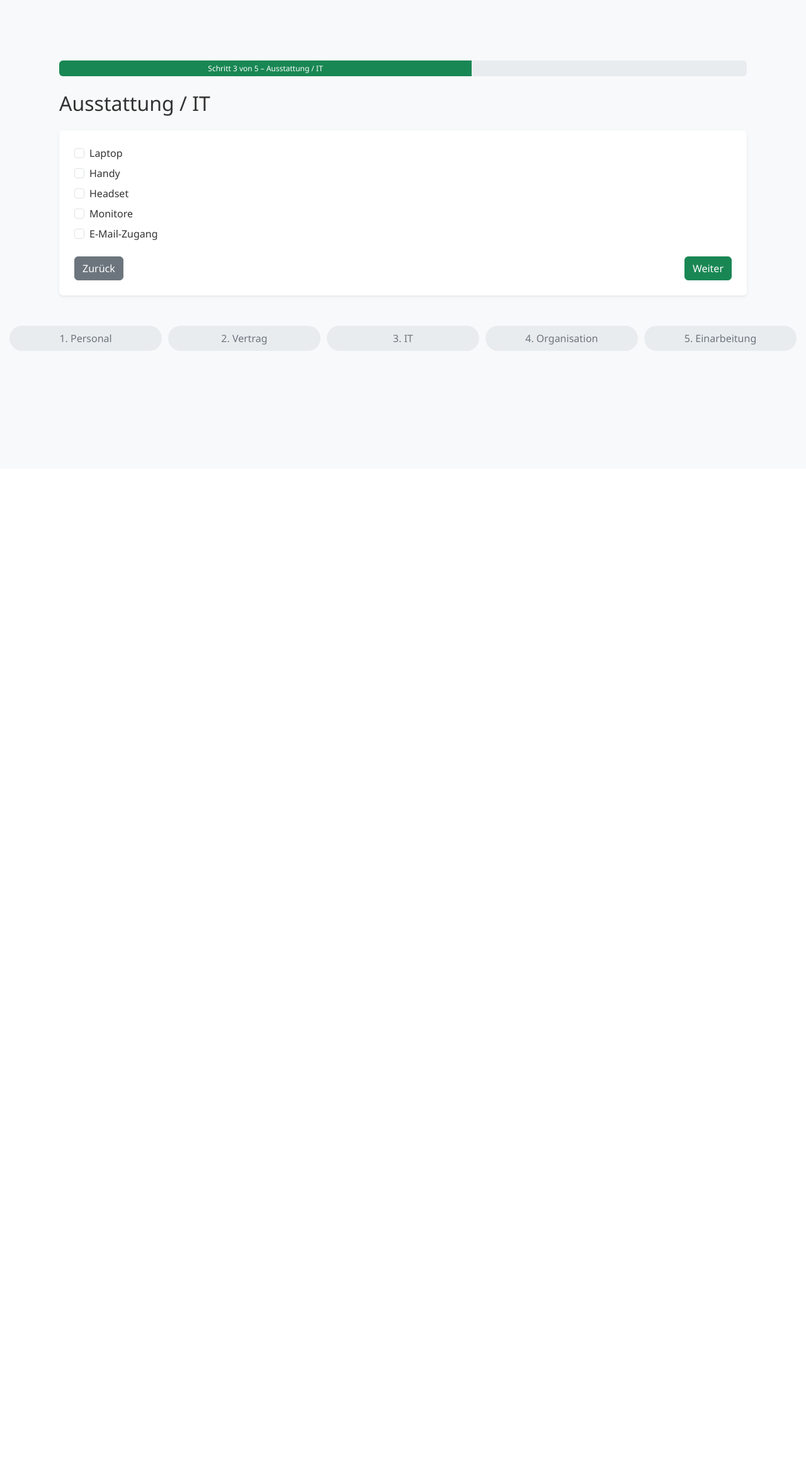
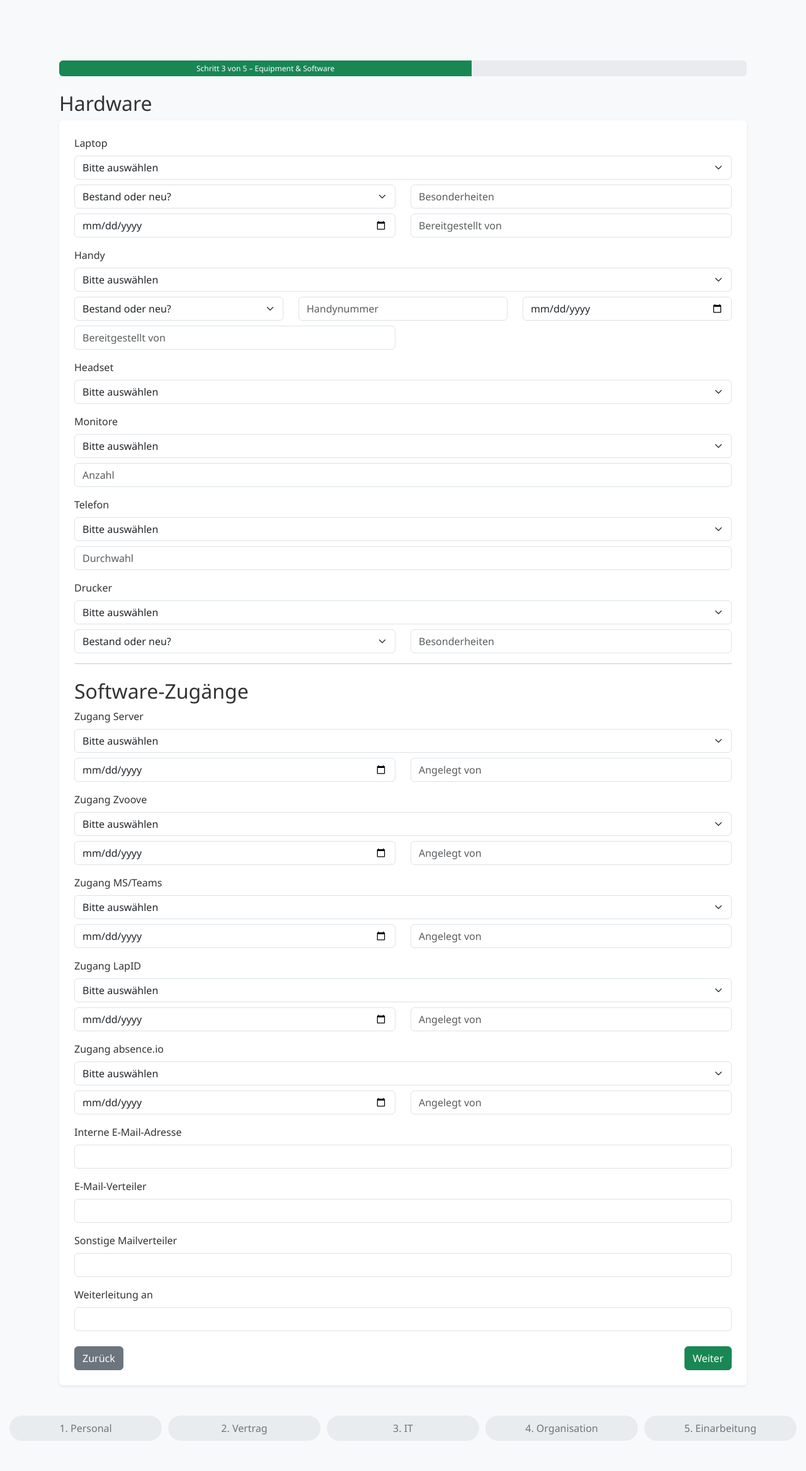
Before and after one commit to nico703/pensum-onboarding, a Flask app: template templates/equipment.html in a window 1280 px wide. Shown: the part 56-2391 px from the top of the page at 63% size. Before the commit the page ends 613 px from the top, so only its background shows below. Run offline with Flask 3, Linux system fonts and the light colour scheme; the template is opened without the code that fills it, so the values that code supplies are empty.

Commit message:
New equipment.html

```diff
--- a/templates/equipment.html
+++ b/templates/equipment.html
@@ -1,41 +1,174 @@
 {% extends "base.html" %}
 
-{% block title %}Ausstattung / IT{% endblock %}
+{% block title %}Equipment & Zugänge{% endblock %}
 
 {% block content %}
 <div class="container mt-5">
-    <!-- Fortschrittsleiste -->
     <div class="progress mb-4" style="height: 25px;">
         <div class="progress-bar bg-success" role="progressbar" style="width: 60%;" aria-valuenow="60" aria-valuemin="0" aria-valuemax="100">
-            Schritt 3 von 5 – Ausstattung / IT
+            Schritt 3 von 5 – Equipment & Software
         </div>
     </div>
 
-    <h2>Ausstattung / IT</h2>
-    <form method="POST" action="{{ url_for('equipment') }}" class="mt-4 bg-white p-4 rounded shadow-sm">
-        <div class="form-check mb-2">
-            <input class="form-check-input" type="checkbox" id="laptop" name="laptop">
-            <label class="form-check-label" for="laptop">Laptop</label>
-        </div>
-        <div class="form-check mb-2">
-            <input class="form-check-input" type="checkbox" id="handy" name="handy">
-            <label class="form-check-label" for="handy">Handy</label>
-        </div>
-        <div class="form-check mb-2">
-            <input class="form-check-input" type="checkbox" id="headset" name="headset">
-            <label class="form-check-label" for="headset">Headset</label>
-        </div>
-        <div class="form-check mb-2">
-            <input class="form-check-input" type="checkbox" id="monitors" name="monitors">
-            <label class="form-check-label" for="monitors">Monitore</label>
-        </div>
-        <div class="form-check mb-4">
-            <input class="form-check-input" type="checkbox" id="access_email" name="access_email">
-            <label class="form-check-label" for="access_email">E-Mail-Zugang</label>
+    <h2>Hardware</h2>
+    <form method="POST" action="{{ url_for('equipment', id=employee.id) }}" class="bg-white p-4 rounded shadow-sm">
+
+        <!-- Laptop -->
+        <div class="mb-3">
+            <label class="form-label">Laptop</label>
+            <select name="laptop" class="form-select">
+                <option value="">Bitte auswählen</option>
+                <option>Ja</option>
+                <option>Nein</option>
+            </select>
+            <div class="mt-2 row">
+                <div class="col-md-6">
+                    <select name="laptop_status" class="form-select">
+                        <option value="">Bestand oder neu?</option>
+                        <option>Bestand</option>
+                        <option>Neu</option>
+                    </select>
+                </div>
+                <div class="col-md-6">
+                    <input type="text" name="laptop_note" class="form-control" placeholder="Besonderheiten">
+                </div>
+                <div class="col-md-6 mt-2">
+                    <input type="date" name="laptop_ready_date" class="form-control" placeholder="Bereitgestellt am">
+                </div>
+                <div class="col-md-6 mt-2">
+                    <input type="text" name="laptop_ready_by" class="form-control" placeholder="Bereitgestellt von">
+                </div>
+            </div>
         </div>
 
-        <div class="d-flex justify-content-between">
-            <a href="{{ url_for('contract_details') }}" class="btn btn-secondary">Zurück</a>
+        <!-- Handy -->
+        <div class="mb-3">
+            <label class="form-label">Handy</label>
+            <select name="handy" class="form-select">
+                <option value="">Bitte auswählen</option>
+                <option>Ja</option>
+                <option>Nein</option>
+            </select>
+            <div class="mt-2 row">
+                <div class="col-md-4">
+                    <select name="handy_status" class="form-select">
+                        <option value="">Bestand oder neu?</option>
+                        <option>Bestand</option>
+                        <option>Neu</option>
+                    </select>
+                </div>
+                <div class="col-md-4">
+                    <input type="text" name="handy_number" class="form-control" placeholder="Handynummer">
+                </div>
+                <div class="col-md-4">
+                    <input type="date" name="handy_ready_date" class="form-control" placeholder="Bereitgestellt am">
+                </div>
+                <div class="col-md-6 mt-2">
+                    <input type="text" name="handy_ready_by" class="form-control" placeholder="Bereitgestellt von">
+                </div>
+            </div>
+        </div>
+
+        <!-- Headset -->
+        <div class="mb-3">
+            <label class="form-label">Headset</label>
+            <select name="headset" class="form-select">
+                <option value="">Bitte auswählen</option>
+                <option>Ja</option>
+                <option>Nein</option>
+            </select>
+        </div>
+
+        <!-- Monitore -->
+        <div class="mb-3">
+            <label class="form-label">Monitore</label>
+            <select name="monitors" class="form-select">
+                <option value="">Bitte auswählen</option>
+                <option>Ja</option>
+                <option>Nein</option>
+            </select>
+            <input type="number" name="monitor_count" class="form-control mt-2" placeholder="Anzahl">
+        </div>
+
+        <!-- Telefon -->
+        <div class="mb-3">
+            <label class="form-label">Telefon</label>
+            <select name="phone" class="form-select">
+                <option value="">Bitte auswählen</option>
+                <option>Ja</option>
+                <option>Nein</option>
+            </select>
+            <input type="text" name="phone_extension" class="form-control mt-2" placeholder="Durchwahl">
+        </div>
+
+        <!-- Drucker -->
+        <div class="mb-3">
+            <label class="form-label">Drucker</label>
+            <select name="printer" class="form-select">
+                <option value="">Bitte auswählen</option>
+                <option>Ja</option>
+                <option>Nein</option>
+            </select>
+            <div class="row mt-2">
+                <div class="col-md-6">
+                    <select name="printer_status" class="form-select">
+                        <option value="">Bestand oder neu?</option>
+                        <option>Bestand</option>
+                        <option>Neu</option>
+                    </select>
+                </div>
+                <div class="col-md-6">
+                    <input type="text" name="printer_note" class="form-control" placeholder="Besonderheiten">
+                </div>
+            </div>
+        </div>
+
+        <hr>
+
+        <h2 class="mt-4">Software-Zugänge</h2>
+
+        {% for software in ["Server", "Zvoove", "MS/Teams", "LapID", "absence.io"] %}
+        <div class="mb-3">
+            <label class="form-label">Zugang {{ software }}</label>
+            <select name="{{ software | lower | replace('.', '') }}_access" class="form-select">
+                <option value="">Bitte auswählen</option>
+                <option>Ja</option>
+                <option>Nein</option>
+            </select>
+            <div class="row mt-2">
+                <div class="col-md-6">
+                    <input type="date" name="{{ software | lower | replace('.', '') }}_created_date" class="form-control" placeholder="Angelegt am">
+                </div>
+                <div class="col-md-6">
+                    <input type="text" name="{{ software | lower | replace('.', '') }}_created_by" class="form-control" placeholder="Angelegt von">
+                </div>
+            </div>
+        </div>
+        {% endfor %}
+
+        <!-- E-Mail & Verteiler -->
+        <div class="mb-3">
+            <label class="form-label">Interne E-Mail-Adresse</label>
+            <input type="email" name="email_internal" class="form-control">
+        </div>
+
+        <div class="mb-3">
+            <label class="form-label">E-Mail-Verteiler</label>
+            <input type="text" name="email_distribution" class="form-control">
+        </div>
+
+        <div class="mb-3">
+            <label class="form-label">Sonstige Mailverteiler</label>
+            <input type="text" name="email_other_distribution" class="form-control">
+        </div>
+
+        <div class="mb-3">
+            <label class="form-label">Weiterleitung an</label>
+            <input type="text" name="email_forward" class="form-control">
+        </div>
+
+        <div class="d-flex justify-content-between mt-4">
+            <a href="{{ url_for('contract_details', id=employee.id) }}" class="btn btn-secondary">Zurück</a>
             <button type="submit" class="btn btn-success">Weiter</button>
         </div>
     </form>
```
